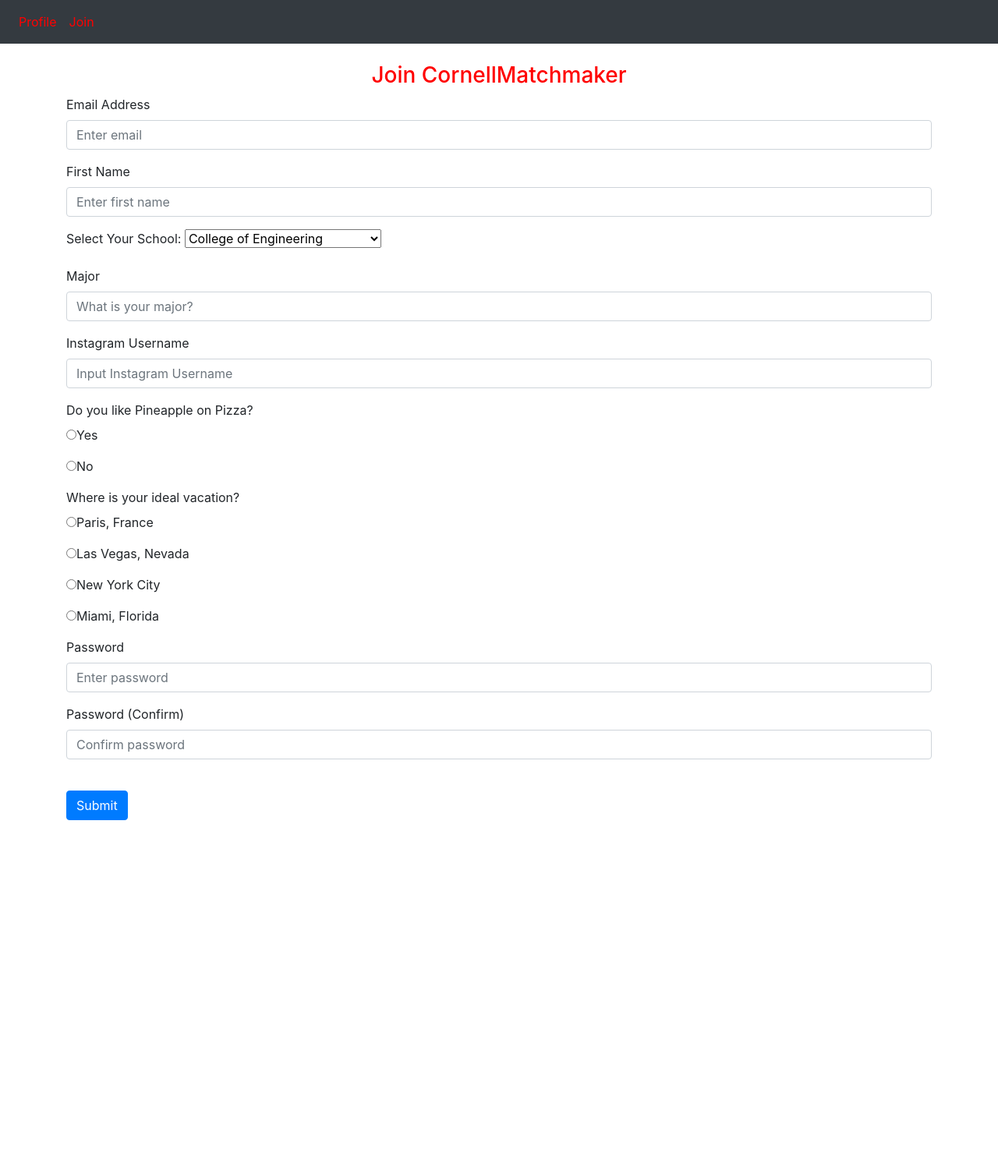
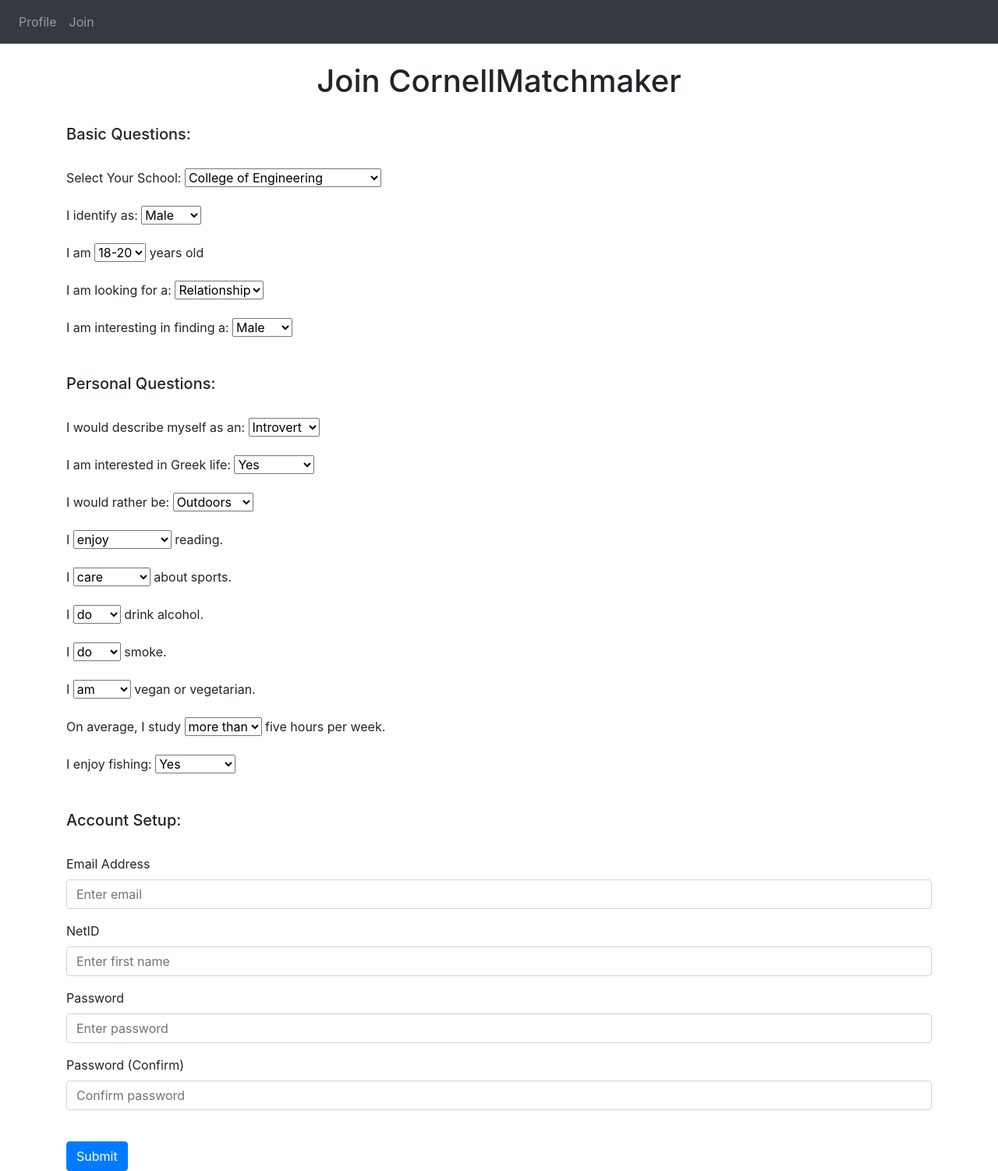
Before and after one commit to mbulling/CornellMatchmaker, a Flask app: page /sign-up in a window 1280 px wide. Shown: the whole page at 78% size. Before the commit the page ends 1052 px from the top, so only its background shows below. Run offline with Flask 2, Linux system fonts and the light colour scheme; some libraries are stand-ins or nearby versions.

Commit message:
Question Revisions

```diff
--- a/contents/auth.py
+++ b/contents/auth.py
@@ -40,12 +40,16 @@
     if request.method == 'POST':
         email = request.form.get('email')
         first_name = request.form.get('firstName')
+        delimiter = '-'
         password1 = request.form.get('password1')
         password2 = request.form.get('password2')
         school = request.form.get('school')
-        major = request.form.get('major')
-        instagram = request.form.get('instagram')
-        pizza = request.form.get('pizza')
+        identity = request.form.get('identity')
+        type = request.form.get('type')
+        partner = request.form.get('partner')
+        intro = request.form.get('intro')
+        age = request.form.get('age')
+
 
         user = User.query.filter_by(email=email).first()
         if user:
@@ -59,8 +63,8 @@
         elif len(password1) < 7:
             flash('Password must be at least 7 characters.', category='error')
         else:
-            new_user = User(email=email, first_name=first_name, password=generate_password_hash(
-                password1, method='sha256'), school=school, major=major, instagram=instagram, pizza=pizza)
+            new_user = User(email=email, first_name=first_name, delimiter=delimiter, password=generate_password_hash(
+                password1, method='sha256'), school=school, identity=identity, type=type, partner=partner, intro=intro, age=age)
             db.session.add(new_user)
             db.session.commit()
             login_user(new_user, remember=True)
--- a/contents/templates/base.html
+++ b/contents/templates/base.html
@@ -33,8 +33,8 @@
           <a class="nav-item nav-link" id="home" href="/">Home</a>
           <a class="nav-item nav-link" id="logout" href="/logout">Logout</a>
           {% else %}
-          <a class="nav-item nav-link" style="color:red;" id="login" href="/login">Profile</a>
-          <a class="nav-item nav-link" style="color:red;" id="signUp" href="/sign-up">Join</a>
+          <a class="nav-item nav-link" id="login" href="/login">Profile</a>
+          <a class="nav-item nav-link" id="signUp" href="/sign-up">Join</a>
           {% endif %}
         </div>
       </div>
--- a/contents/templates/home.html
+++ b/contents/templates/home.html
@@ -5,9 +5,9 @@
 <h1>{{ user.first_name }}</h1>
 <span style="color:blue;"><b>School: </b>{{ user.school }}</span>
 <br>
-<span style="color:blue;"><b>Major: </b>{{ user.major }}</span>
+<span style="color:blue;"><b>Major: </b>{{ user.school }}</span>
 <br>
-<span style="color:blue;"><b>Pineapple on Pizza: </b>{{ user.pizza }}</span>
+<span style="color:blue;"><b>Pineapple on Pizza: </b>{{ user.school }}</span>
 <br>
 <ul class="list-group list-group-flush" id="notes">
   {% for note in user.notes %}
--- a/contents/templates/sign_up.html
+++ b/contents/templates/sign_up.html
@@ -2,7 +2,142 @@
 content %}
 <form method="POST">
   <br>
-  <h3 align="center" style="color:red;">Join CornellMatchmaker</h3>
+  <h3 align="center" style="font-size:40px;">Join CornellMatchmaker</h3>
+  <br>
+  <div class="basic">
+    <h5>Basic Questions:</h5>
+    <br>
+    <div class="form-group">
+      <label for="school">Select Your School:</label>
+      <select id="school" name="school">
+        <option value="COE">College of Engineering</option>
+        <option value="CALS">College of Arts & Sciences</option>
+        <option value="SHA">School of Hotel Administration</option>
+        <option value="HUMEC">College of Human Ecology</option>
+        <option value="DYSON">Dyson School of Business</option>
+    </select>
+    </div>
+    <div class="form-group">
+      <label for="identity">I identify as:</label>
+      <select id="identity" name="identity">
+        <option value="0">Male</option>
+        <option value="1">Female</option>
+        <option value="2">Other</option>
+    </select>
+    </div>
+    <div class="form-group">
+      <label for="age">I am </label>
+      <select id="age" name="age">
+        <option value="0">18-20</option>
+        <option value="1">21+</option>
+    </select>
+      <label>years old</label>
+    </div>
+    <div class="form-group">
+      <label for="type">I am looking for a:</label>
+      <select id="type" name="type">
+        <option value="0">Relationship</option>
+        <option value="1">Friendship</option>
+    </select>
+    </div>
+    <div class="form-group">
+      <label for="partner">I am interesting in finding a:</label>
+      <select id="partner" name="partner">
+        <option value="0">Male</option>
+        <option value="1">Female</option>
+        <option value="2">Other</option>
+    </select>
+    </div>
+  </div>
+  <br>
+  <div class="personal">
+    <h5>Personal Questions:</h5>
+    <br>
+    <div class="form-group">
+      <label for="intro">I would describe myself as an:</label>
+      <select id="intro" name="intro">
+        <option value="0">Introvert</option>
+        <option value="1">Extrovert</option>
+    </select>
+    </div>
+    <div class="form-group">
+      <label for="greek">I am interested in Greek life:</label>
+      <select id="greek" name="greek">
+        <option value="0">Yes</option>
+        <option value="1">No</option>
+        <option value="2">Don't Care</option>
+    </select>
+    </div>
+    <div class="form-group">
+      <label for="doors">I would rather be:</label>
+      <select id="doors" name="doors">
+        <option value="0">Outdoors</option>
+        <option value="1">Indoors</option>
+        <option value="2">Don't Care</option>
+    </select>
+    </div>
+    <div class="form-group">
+      <label for="read">I</label>
+      <select id="read" name="read">
+        <option value="0">enjoy</option>
+        <option value="1">dislike</option>
+        <option value="2">am neutral on</option>
+    </select>
+      <label> reading.</label>
+    </div>
+    <div class="form-group">
+      <label for="sports">I</label>
+      <select id="sports" name="sports">
+        <option value="0">care</option>
+        <option value="1">don't care</option>
+    </select>
+      <label> about sports.</label>
+    </div>
+    <div class="form-group">
+      <label for="drink">I</label>
+      <select id="drink" name="drink">
+        <option value="0">do</option>
+        <option value="1">don't</option>
+    </select>
+      <label> drink alcohol.</label>
+    </div>
+    <div class="form-group">
+      <label for="smoke">I</label>
+      <select id="smoke" name="smoke">
+        <option value="0">do</option>
+        <option value="1">don't</option>
+    </select>
+      <label> smoke.</label>
+    </div>
+    <div class="form-group">
+      <label for="vegan">I</label>
+      <select id="vegan" name="vegan">
+        <option value="0">am</option>
+        <option value="1">am not</option>
+    </select>
+      <label> vegan or vegetarian.</label>
+    </div>
+    <div class="form-group">
+      <label for="study">On average, I study</label>
+      <select id="study" name="study">
+        <option value="0">more than</option>
+        <option value="1">less than</option>
+    </select>
+      <label> five hours per week.</label>
+    </div>
+    <div class="form-group">
+      <label for="fish">I enjoy fishing:</label>
+      <select id="fish" name="fish">
+        <option value="0">Yes</option>
+        <option value="1">No</option>
+        <option value="2">Don't Care</option>
+    </select>
+    </div>
+  </div>
+  <br>
+  <div class="acc">
+    <h5>Account Setup:</h5>
+    <br>
     <div class="form-group">
       <label for="email">Email Address</label>
       <input
@@ -14,7 +149,7 @@
       />
     </div>
     <div class="form-group">
-    <label for="firstName">First Name</label>
+      <label for="firstName">NetID</label>
       <input
         type="text"
         class="form-control"
@@ -22,60 +157,6 @@
         name="firstName"
         placeholder="Enter first name"
       />
-  </div>
-  <div class="form-group">
-    <label for="school">Select Your School:</label>
-    <select id="school" name="school">
-      <option value="COE">College of Engineering</option>
-      <option value="CALS">College of Arts & Sciences</option>
-      <option value="SHA">School of Hotel Administration</option>
-      <option value="HUMEC">College of Human Ecology</option>
-      <option value="DYSON">Dyson School of Business</option>
-  </select>
-  </div>
-  <div class="form-group">
-    <label for="major">Major</label>
-    <input
-      type="text"
-      class="form-control"
-      id="major"
-      name="major"
-      placeholder="What is your major?"
-    />
-  </div>
-  <div class="form-group">
-    <label for="instagram">Instagram Username</label>
-    <input
-      type="text"
-      class="form-control"
-      id="instagram"
-      name="instagram"
-      placeholder="Input Instagram Username"
-    />
-  </div>
-  <div id="wrapper" class="form-group">
-    <label for="yes_no_radio">Do you like Pineapple on Pizza?</label>
-    <p>
-      <input type="radio" name="pizza" value="1">Yes</input>
-    </p>
-    <p>
-      <input type="radio" name="pizza" value="0">No</input>
-    </p>
-  </div>
-  <div id="wrapper" class="form-group">
-    <label for="vacation">Where is your ideal vacation?</label>
-      <p>
-        <input type="radio" name="vacation" value="0">Paris, France</input>
-      </p>
-      <p>
-        <input type="radio" name="vacation" value="1">Las Vegas, Nevada</input>
-      </p>
-      <p>
-        <input type="radio" name="vacation" value="2">New York City</input>
-      </p>
-      <p>
-        <input type="radio" name="vacation" value="3">Miami, Florida</input>
-      </p>
     </div>
     <div class="form-group">
       <label for="password1">Password</label>
@@ -97,6 +178,8 @@
         placeholder="Confirm password"
       />
     </div>
+  </div>
+
   <br />
   <button type="submit" class="btn btn-primary">Submit</button>
 </form>
--- /dev/null
+++ b/requirements.txt
@@ -0,0 +1,3 @@
+flask
+Flask-SQLAlchemy
+flask-login
```
Also changed, not shown: contents/models.py (+6 -3 lines), 2 other files. Lines whose indentation alone changed are shown as unchanged.
